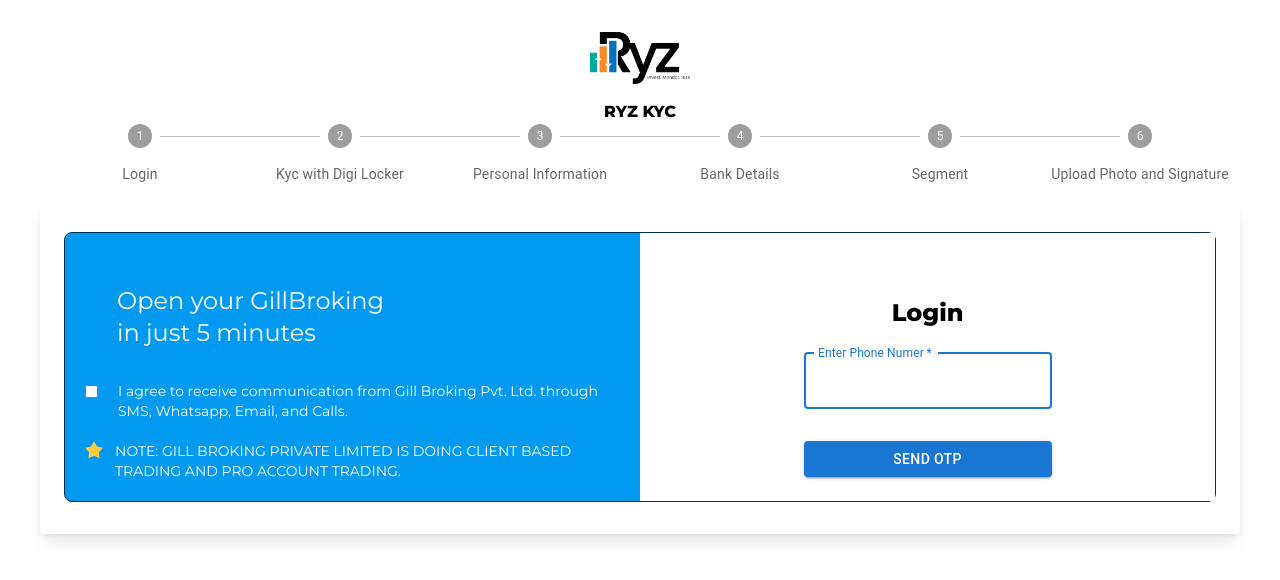
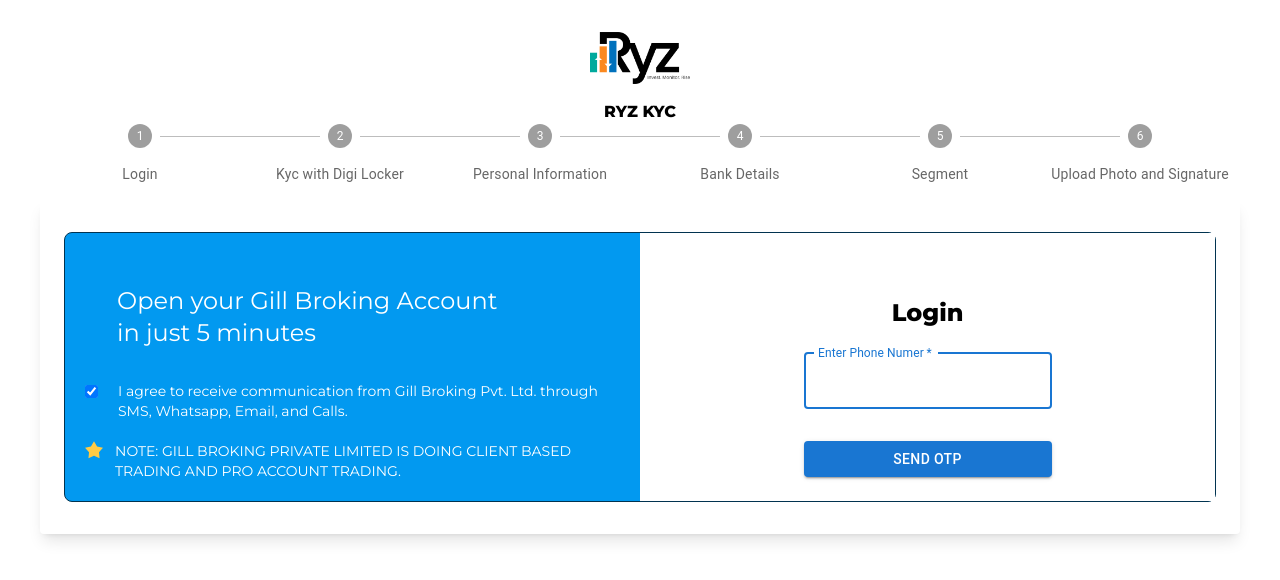
Before and after one commit to debjitgill/ryz_M_kyc, a React (Create React App) app: page / in a window 1280 px wide. Shown: the top 580 px of the page. Built offline with nearby package versions, Linux system fonts and the light colour scheme.

Commit message:
default chacked marked

```diff
--- a/src/kyc/login/index.jsx
+++ b/src/kyc/login/index.jsx
@@ -63,7 +63,7 @@
           </p>
           <div className="flex gap-5">
             <div>
-              <input type="checkbox" />
+              <input type="checkbox" checked/>
             </div>
             <div>
               <p className=" text-white text-sm">
@@ -90,8 +90,6 @@
             </div>
           </div>
         </div>
-        {/* </div> */}
-        {/* </div> */}
       </div>
       <div className="email-container bg-white w-1/2 ">
         <Container component="main" maxWidth="xs" className="email-box">
@@ -158,20 +156,15 @@
                     />
                   </div>
                   <div className="flex justify-between gap-5">
-                    {/* <Button
+                    <Button
                     className="ml-6 "
                     color="error"
                     onClick={handleCancelOTP}
                     // variant="outlined"
                   >
                     Cancel
-                  </Button> */}
-                    <RButton
-                      buttonName="Cancel"
-                      bgColor="bg-red"
-                      externalClassName="text-white rounded-lg"
-                      onClick={handleCancelOTP}
-                    />
+                  </Button>
+
 
                     <div className="">
 
--- a/src/kyc/mobileLogin/index.jsx
+++ b/src/kyc/mobileLogin/index.jsx
@@ -62,11 +62,11 @@
       <div className="emailMain-box shrink-1 mb-12 grow-0 basis-auto md:mb-0 md:w-9/12 md:shrink-0 lg:w-6/12 xl:w-6/12">
         <div className="p-5 text-container">
           <p className="text-2xl text-white font-medium p-8">
-            Open your GillBroking <br /> in just 5 minutes
+            Open your Gill Broking Account <br /> in just 5 minutes
           </p>
           <div className="flex gap-5">
             <div>
-              <input type="checkbox" />
+              <input type="checkbox" checked/>
             </div>
             <div>
               <p className=" text-white text-sm">
```
